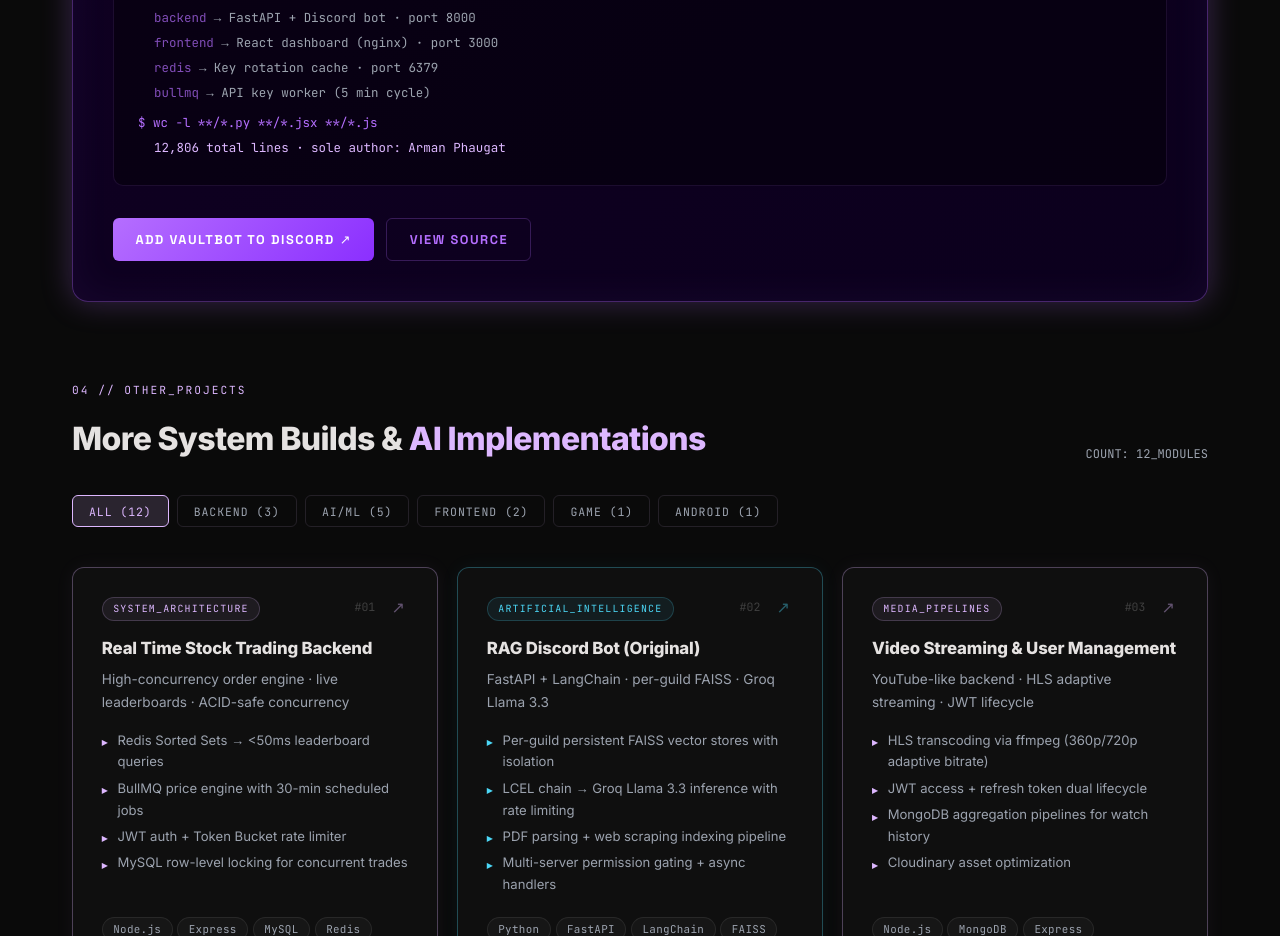
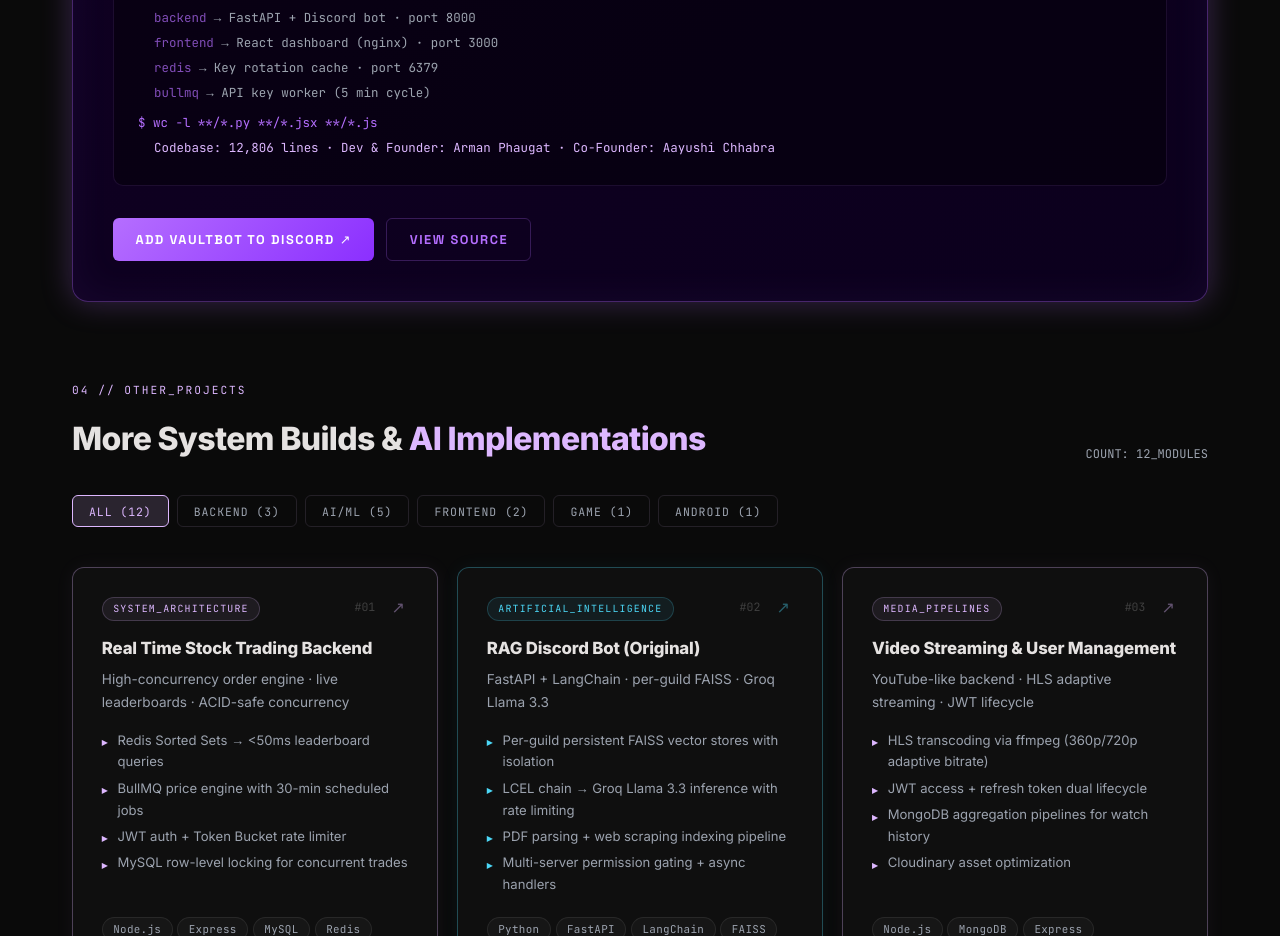
Before and after one commit to armanphaugat/armanwebsite, a React (Vite) app: page / in a window 1280 px wide. Shown: the part 4460-5396 px from the top of the page. Built offline with nearby package versions, Linux system fonts and the light colour scheme.

Commit message:
Changes Inside VaultBot

```diff
--- a/src/App.jsx
+++ b/src/App.jsx
@@ -1040,7 +1040,7 @@ function VaultBotFlagship() {
               <div><span style={{ color: "rgba(181,110,255,0.7)" }}>bullmq</span>     → API key worker (5 min cycle)</div>
             </div>
             <div style={{ color: "var(--vault-gold)", marginTop: "0.3rem" }}>$ wc -l **/*.py **/*.jsx **/*.js</div>
-            <div style={{ color: "var(--primary)", paddingLeft: "1rem" }}>12,806 total lines · sole author: Arman Phaugat<span className="terminal-cursor" /></div>
+            <div style={{ color: "var(--primary)", paddingLeft: "1rem" }}>Codebase: 12,806 lines · Dev & Founder: Arman Phaugat · Co-Founder: Aayushi Chhabra<span className="terminal-cursor" /></div>
           </div>
 
           <div style={{ display: "flex", gap: "0.75rem", flexWrap: "wrap" }}>
@@ -1301,7 +1301,6 @@ function Timeline() {
   );
 }
 
-/* ─── ACHIEVEMENTS ─── */
 function Achievements() {
   return (
     <section style={{ maxWidth: 1200, margin: "0 auto", padding: "0 2rem 8rem" }}>
```
